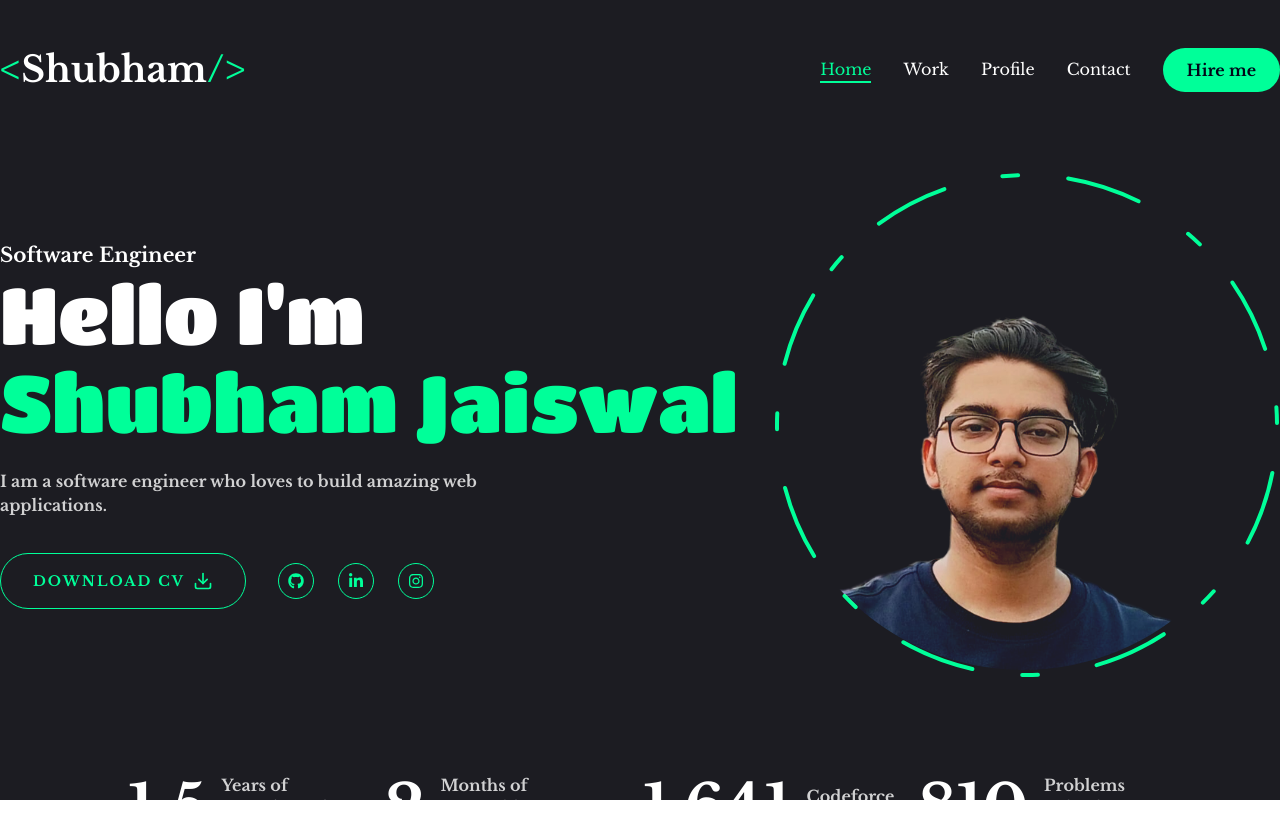
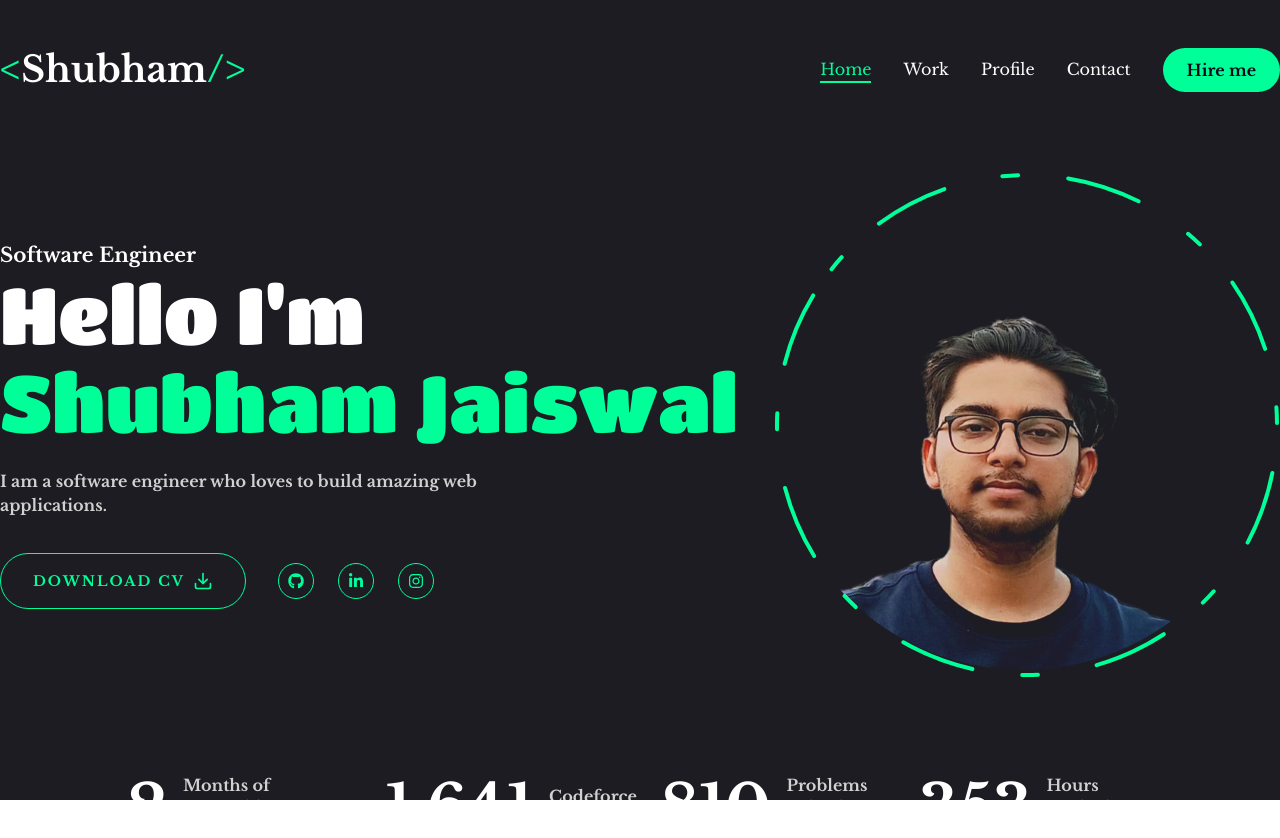
Before and after one commit to Shubham9455/portfolio, a Next.js app: page / in a window 1280 px wide. Shown: the top 838 px of the page. Built offline with nearby package versions, Linux system fonts and the light colour scheme; a web font is replaced by a local one.

Commit message:
[fix]: removed unnecessary stats

```diff
--- a/components/Stats.jsx
+++ b/components/Stats.jsx
@@ -2,10 +2,10 @@
 import CountUp from "react-countup"
 
 const stats = [
-  {
-    num: 1.5,
-    text: "Years of Experience in Freelance",
-  },
+  // {
+  //   num: 1.5,
+  //   text: "Years of Experience in Freelance",
+  // },
   {
     num: 2,
     text: "Months of Internship Experience",
```
